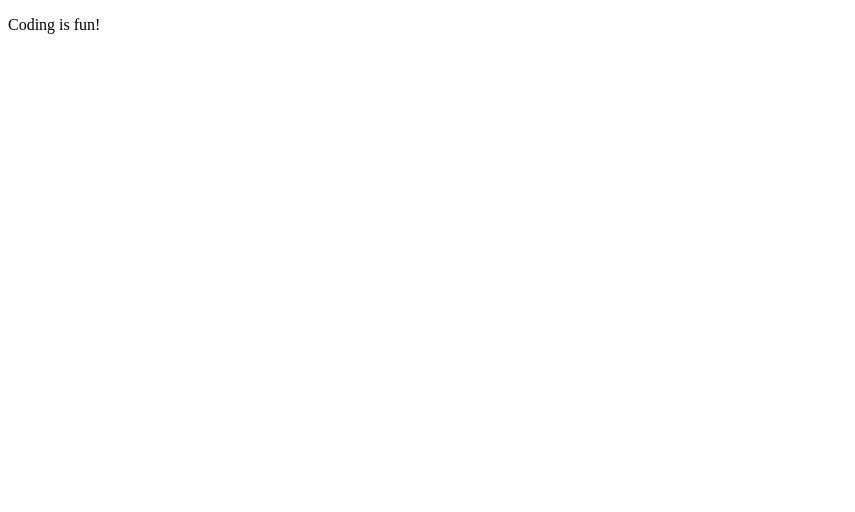
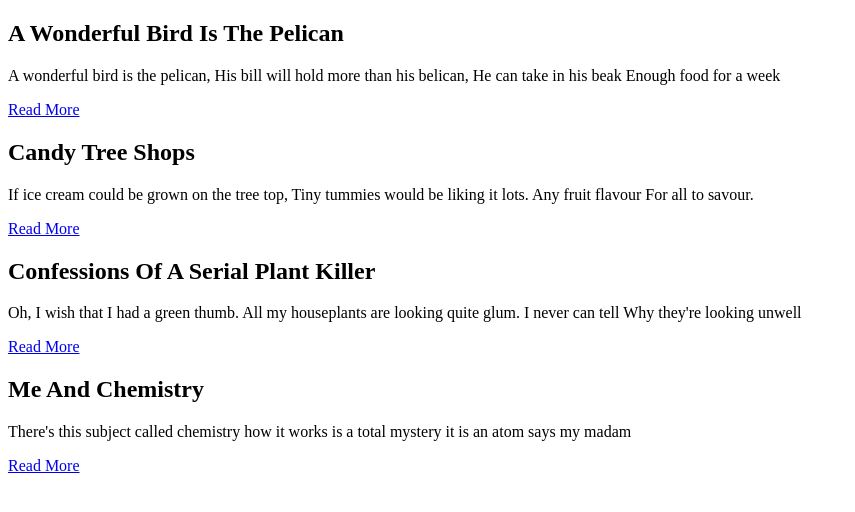
Before and after one commit to beccaallen/CSSDrills, a plain HTML site: page index.html in a window 1280 px wide. Shown: the whole page, without its empty margins (0-855 px from the left). Drawn offline with Linux system fonts and the light colour scheme.

Commit message:
structure

```diff
--- a/index.html
+++ b/index.html
@@ -5,8 +5,43 @@
     <meta http-equiv="X-UA-Compatible" content="IE=edge">
     <meta name="viewport" content="width=device-width, initial-scale=1.0">
     <title>CSS Drills</title>
+    <a rel="stylesheet" href="style.css"></a>
 </head>
 <body>
-    <p>Coding is fun!</p>
+    <div id="container">
+        <div class="box1">
+            <h2>A Wonderful Bird Is The Pelican</h2>
+            <p>A wonderful bird is the pelican,
+                His bill will hold more than his belican,
+                He can take in his beak
+                Enough food for a week</p>
+            <a href="https://www.familyfriendpoems.com/poems/other/limerick/">Read More</a>
+        </div>
+        <div class="box2">
+            <h2>Candy Tree Shops</h2>
+            <p>If ice cream could be grown on the tree top,
+                Tiny tummies would be liking it lots.
+                Any fruit flavour
+                For all to savour.</p>
+            <a href="https://www.familyfriendpoems.com/poems/other/limerick/">Read More</a>
+        </div>
+        <div class="box3">
+            <h2>Confessions Of A Serial Plant Killer</h2>
+            <p>Oh, I wish that I had a green thumb.
+                All my houseplants are looking quite glum.
+                I never can tell
+                Why they're looking unwell</p>
+            <a href="https://www.familyfriendpoems.com/poems/other/limerick/">Read More</a>
+        </div>
+        <div class="box4">
+            <h2>Me And Chemistry</h2>
+            <p>There's this subject called chemistry
+                how it works is a total mystery
+                it is an atom
+                says my madam</p>
+            <a href="https://www.familyfriendpoems.com/poems/other/limerick/">Read More</a>
+        </div>
+    </div>
+
 </body>
 </html>
```
